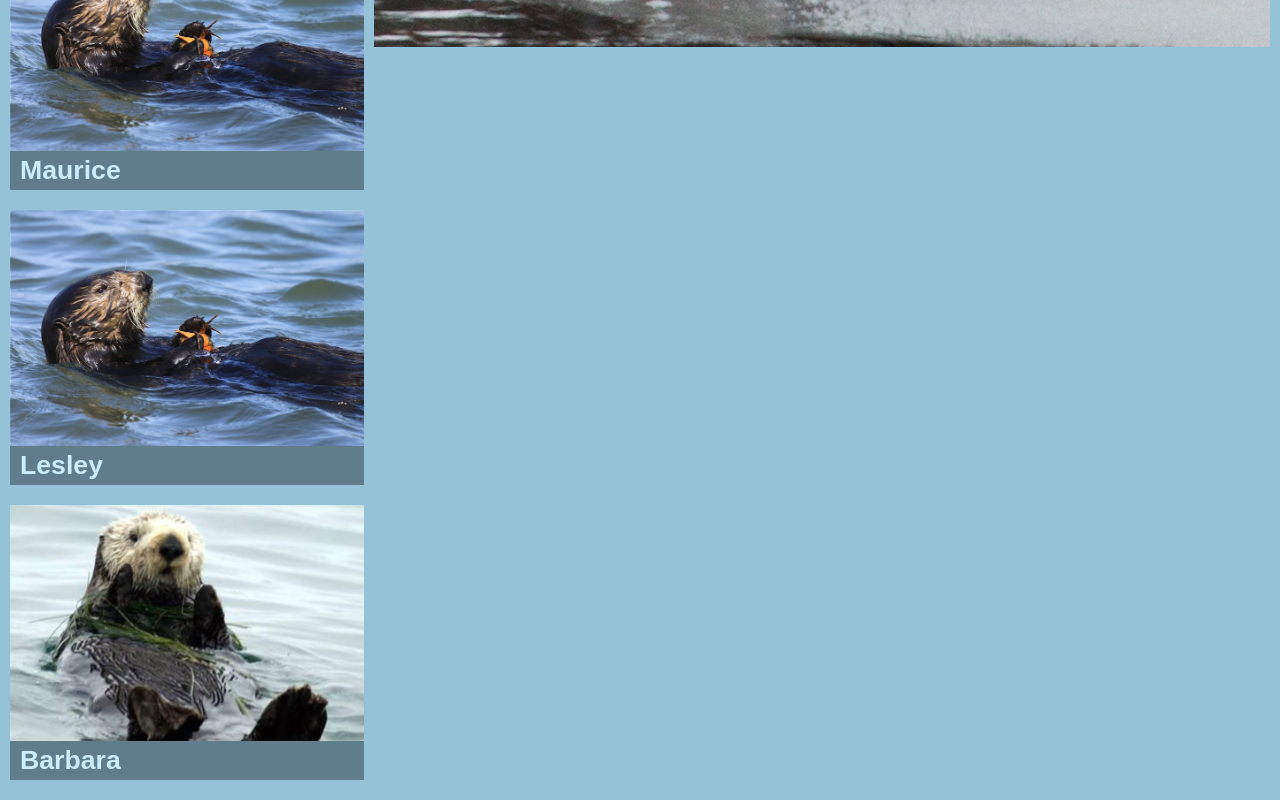
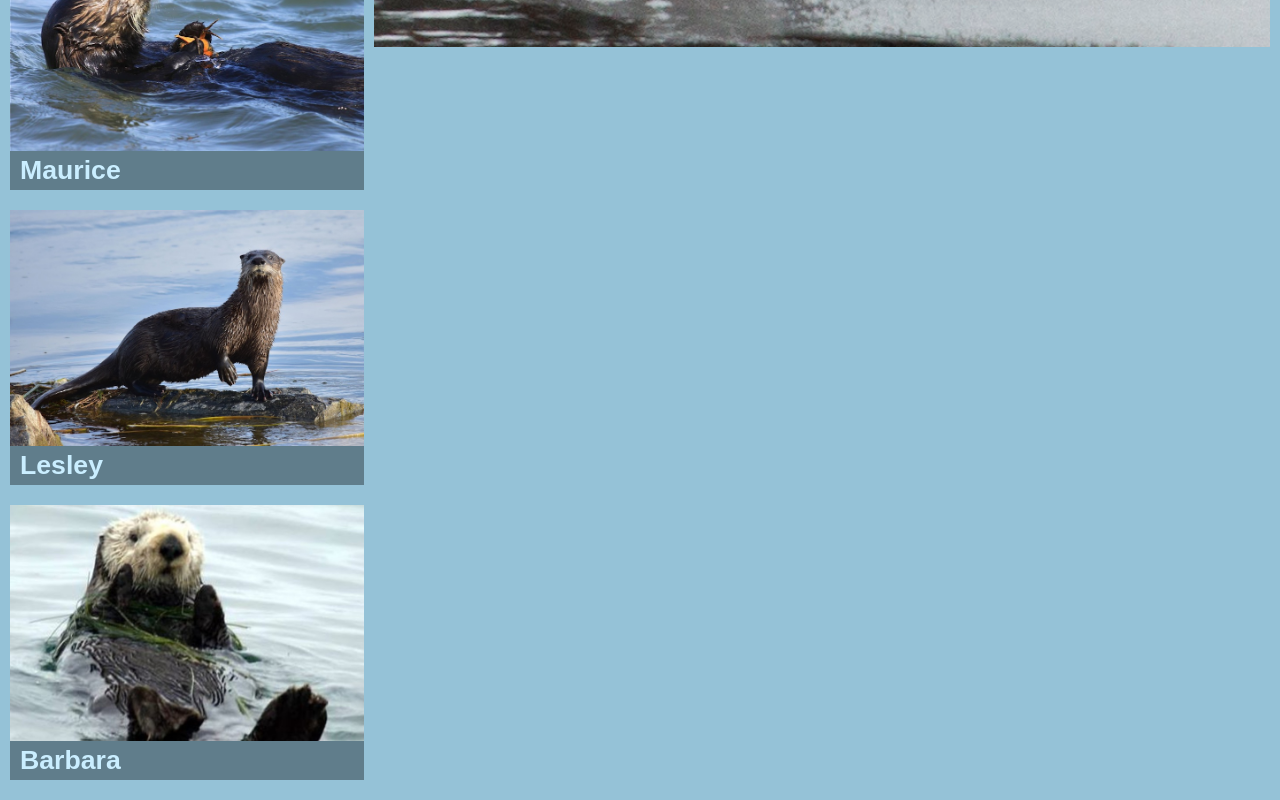
Before and after one commit to prosper20/ottergram, a React (Create React App) app: page / in a window 1280 px wide. Shown: the part 794-1594 px from the top of the page. Built offline with nearby package versions, Linux system fonts and the light colour scheme.

Commit message:
chore: handle clicck events, taking advantage of the useState hook

```diff
--- a/src/App.js
+++ b/src/App.js
@@ -1,3 +1,4 @@
+import { useState } from "react";
 import "./App.css";
 import Header from "./components/Header";
 import Post from "./components/Post";
@@ -5,7 +6,7 @@ import SelectedItem from "./components/SelectedItem";
 import Barry from "./otters/otter1.jpg";
 import Robin from "./otters/otter2.jpg";
 import Maurice from "./otters/otter3.jpg";
-import Lesley from "./otters/otter3.jpg";
+import Lesley from "./otters/otter4.jpg";
 import Barbara from "./otters/otter5.jpg";
 
 const ottersArray = [
@@ -17,16 +18,25 @@ const ottersArray = [
 ];
 
 function App() {
+  const [seletedPostName, setSelectedPostName] = useState("Barry");
+  const seletedPost = ottersArray.find(
+    (otter) => otter.name === seletedPostName
+  );
   return (
     <div className="App">
       <Header />
       <div className="app-content">
         <ul className="post-list">
           {ottersArray.map((post) => (
-            <Post key={post.id} image={post.image} name={post.name} />
+            <Post
+              key={post.id}
+              image={post.image}
+              name={post.name}
+              setSelectedPostName={setSelectedPostName}
+            />
           ))}
         </ul>
-        <SelectedItem image={ottersArray[0].image} name={ottersArray[0].name} />
+        <SelectedItem image={seletedPost.image} name={seletedPost.name} />
       </div>
     </div>
   );
--- a/src/components/Post.js
+++ b/src/components/Post.js
@@ -1,7 +1,7 @@
-function Post({ image, name }) {
+function Post({ image, name, setSelectedPostName }) {
   return (
     <li className="post-component">
-      <button>
+      <button onClick={() => setSelectedPostName(name)}>
         <img src={image} alt={name} />
         <p className="post-name">{name}</p>
       </button>
```
